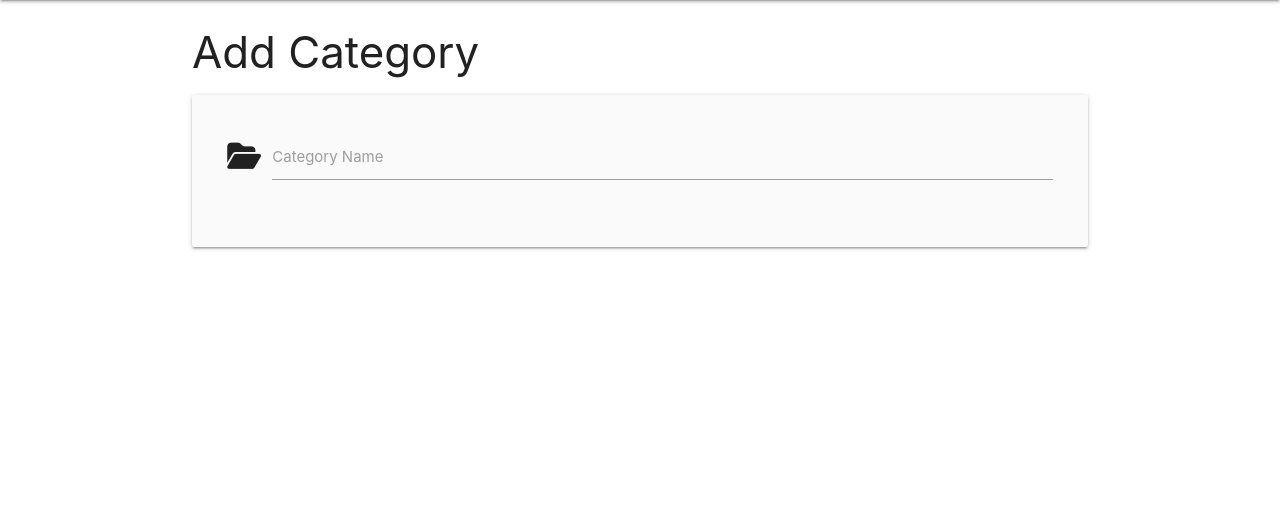
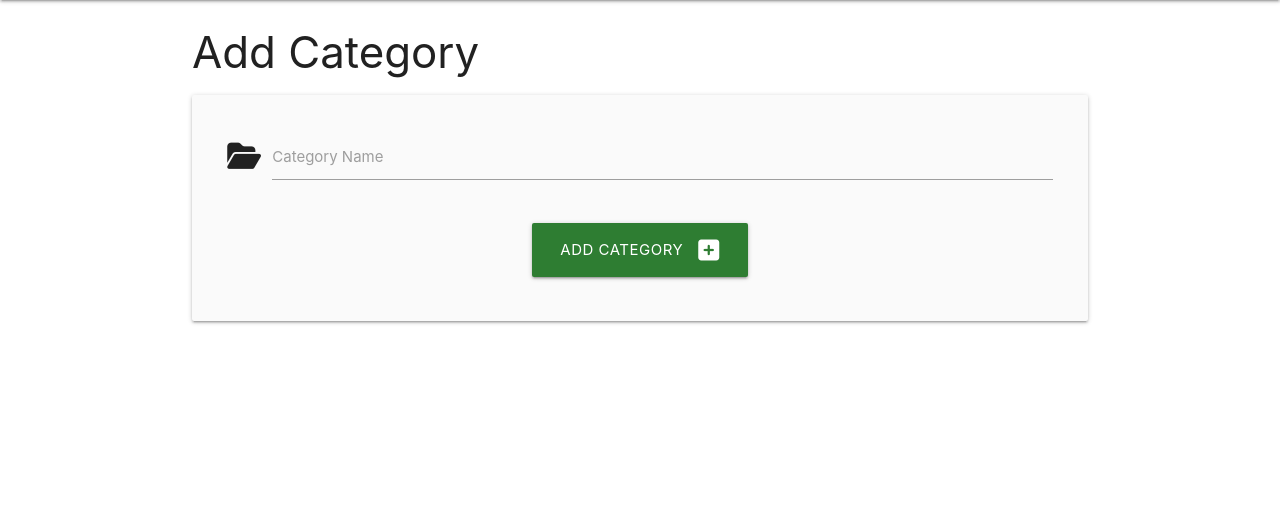
Before and after one commit to denham-ed/database-walkthrough, a Python web app: template taskmanager/templates/add_category.html in a window 1280 px wide. Shown: the part 64-581 px from the top of the page. Run offline with Jinja, Linux system fonts and the light colour scheme; the template is opened without the code that fills it, so the values that code supplies are empty.

Commit message:
Wire up add category form

```diff
--- a/taskmanager/templates/add_category.html
+++ b/taskmanager/templates/add_category.html
@@ -10,6 +10,13 @@
         <label for="category_name">Category Name</label>
       </div>
     </div>
+    <div class="row">
+      <div class="col s12 center-align">
+        <button type="submit" class="btn-large green darken-3">
+          Add Category <i class="fas fa-plus-square right"></i>
+        </button>
+      </div>
+    </div>
   </form>
 </div>
 
```
Also changed, not shown: taskmanager/routes.py (+6 -1 lines). Lines whose indentation alone changed are shown as unchanged.
